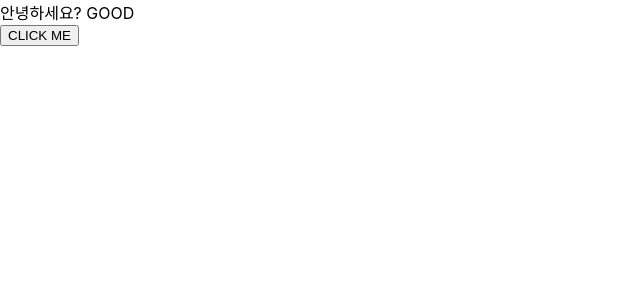
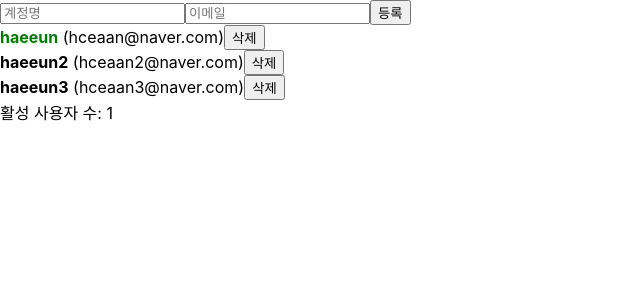
Before and after one commit to Haeeeun/react-tutorial, a React (Create React App) app: page / in a window 1280 px wide. Shown: the top 300 px of the page, without its empty margins (0-640 px from the left). Built offline with nearby package versions, Linux system fonts and the light colour scheme.

Commit message:
use UserDispatch Context

```diff
--- a/src/App.js
+++ b/src/App.js
@@ -1,4 +1,4 @@
-import React, { useRef, useReducer, useMemo, useCallback } from 'react';
+import React, { useRef, useReducer, useMemo, useCallback, createContext } from 'react';
 import UserList from './UserList';
 import CreateUser from './CreateUser';
 import useInputs from './useInputs'
@@ -57,6 +57,8 @@ function reducer(state, action) {
   }
 }
 
+export const UserDispatch = createContext(null);
+
 function App({ onDoSomething }) {
   const [state, dispatch] = useReducer(reducer, initialState);
   const [form, onChange, reset] = useInputs({
@@ -83,24 +85,10 @@ function App({ onDoSomething }) {
     reset();
   }, [username, email, reset])
 
-  const onToggle = useCallback(id => {
-    dispatch({
-      type: 'TOGGLE_USER',
-      id
-    })
-  }, [])
-
-  const onRemove = useCallback(id => {
-    dispatch({
-      type: 'REMOVE_USER',
-      id
-    })
-  },[])
-
   const count = useMemo(() => countActiveUsers(users), [users])
 
   return (
-    <>
+    <UserDispatch.Provider value={dispatch}>
       <CreateUser
         username={username}
         email={email}
@@ -109,11 +97,9 @@ function App({ onDoSomething }) {
       />
       <UserList
         users={users}
-        onToggle={onToggle}
-        onRemove={onRemove}
       />
       <div>활성 사용자 수: {count}</div>
-    </>
+    </UserDispatch.Provider>
   )
 }
 
--- a/src/UserList.js
+++ b/src/UserList.js
@@ -1,32 +1,9 @@
-import React, { useEffect } from 'react';
+import React, { useContext } from 'react';
+import { UserDispatch } from "./App";
 
-const User = React.memo(function User({ user, onRemove, onToggle }) {
+const User = React.memo(function User({ user }) {
   const { username, email, id, active } = user;
-  // useEffect(()=> {
-  //   //마운트 될 때
-  //   //props -> state
-  //   //REST API
-  //   //D3 Video.js
-  //   //SetInterval, setTimeout
-  //   console.log('컴포넌트가 화면에 나타남');
-  //
-  //   //언마운트될 때
-  //   //clearInterval, clearTimeout
-  //   //라이브러리 인스터스 제거
-  //   return () => {
-  //     console.log('컴포넌트가 화면에서 사라짐');
-  //   }
-  // }, []);
-
-  useEffect(() => {
-    console.log('user 값이 설정됨');
-    console.log(user);
-
-    return () => {
-      console.log('user 값이 바뀌기 전 or 사라지기 전');
-      console.log(user);
-    }
-  }, [user]); // deps 값이 설정되거나 수정될 때 useEffect 함수가 실행된다.
+  const dispatch = useContext(UserDispatch);
 
   return (
     <div>
@@ -35,32 +12,37 @@ const User = React.memo(function User({ user, onRemove, onToggle }) {
         color: active ? 'green' : 'black',
         cursor: 'pointer'
         }}
-        onClick={() => onToggle(id)}
+        onClick={() => dispatch({
+          type: 'TOGGLE_USER',
+          id
+        })}
       >
         {username}
       </b>
       &nbsp;
       <span>({email})</span>
-      <button type="button" onClick={() => onRemove(id)}>삭제</button>
+      <button
+        type="button"
+        onClick={() => dispatch({
+        type: 'REMOVE_USER',
+        id
+      })}
+      >
+        삭제
+      </button>
     </div>
   );
 });
 
-function UserList({ users, onRemove, onToggle }) {
-
+function UserList({ users }) {
   return (
     <div>
-      {/* <User user={users[0]} />
-      <User user={users[1]} />
-      <User user={users[2]} /> */}
       {
         users.map(
           (user, index) => (
             <User
               user={user}
               key={user.id}
-              onRemove={onRemove}
-              onToggle={onToggle}
             />
           )
         )
--- a/src/index.js
+++ b/src/index.js
@@ -7,8 +7,8 @@ import ContextSample from "./ContextSample";
 
 ReactDOM.render(
   <React.StrictMode>
-    {/*<App />*/}
-    <ContextSample />
+    <App />
+    {/*<ContextSample />*/}
   </React.StrictMode>,
   document.getElementById('root')
 );
```
